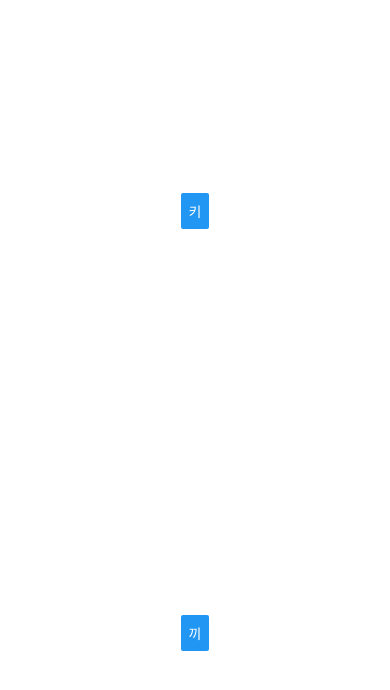
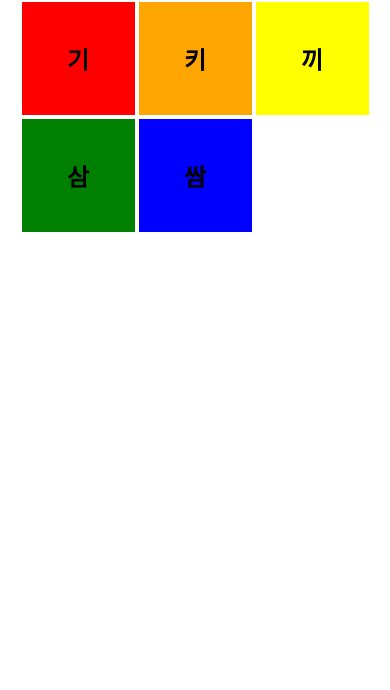
Before and after one commit to ryanbrainard/gwi, a React Native app: screen / in a window 390 px wide. Shown: the top 690 px of the page. Built offline with nearby package versions, Linux system fonts and the light colour scheme.

Commit message:
Make char tiles on a square grid

```diff
--- a/App.js
+++ b/App.js
@@ -1,23 +1,41 @@
 import React from 'react';
-import { StyleSheet, View } from 'react-native';
+import {StyleSheet, View, FlatList, SafeAreaView} from 'react-native';
 import CharacterTile from "./CharacterTile";
 
 export default class App extends React.Component {
+
     render() {
         return (
+            <SafeAreaView style={styles.safeArea}>
                 <View style={styles.container}>
-                <CharacterTile char='키'/>
-                <CharacterTile char='끼'/>
+                    <FlatList
+                        data={[
+                            {key: '기', color: 'red'},
+                            {key: '키', color: 'orange'},
+                            {key: '끼', color: 'yellow'},
+                            {key: '삼', color: 'green'},
+                            {key: '쌈', color: 'blue'},
+                        ]}
+                        renderItem={({item}) =>
+                            <CharacterTile
+                                char={item.key}
+                                color={item.color}
+                            />}
+                        numColumns={3}
+                    />
                 </View>
+            </SafeAreaView>
         );
     }
 }
 
 const styles = StyleSheet.create({
+    safeArea: {
+        flex: 1,
+    },
     container: {
         flex: 1,
-    backgroundColor: '#fff',
+        backgroundColor: 'white',
         alignItems: 'center',
-    justifyContent: 'center',
     },
 });
--- a/CharacterTile.js
+++ b/CharacterTile.js
@@ -1,28 +1,33 @@
 import React from 'react';
 import Expo from 'expo';
 import PropTypes from 'prop-types';
-import { StyleSheet, Button, View } from 'react-native';
+import {Dimensions, StyleSheet, Text, TouchableOpacity, View} from 'react-native';
 import assets from './assets'
 
 export default class CharacterTile extends React.Component {
     static propTypes = {
-      char: PropTypes.string,
+        char: PropTypes.string,
+        color: PropTypes.string,
     };
 
     render() {
-        const { char } = this.props;
+        const {char, color} = this.props;
 
         return (
-            <View style={styles.container}>
-                <Button
-                    title={char}
-                    onPress={()=> {
+            <View
+                style={[styles.container, {backgroundColor: color}]}>
+                <TouchableOpacity
+                    color={color}
+                    onPress={() => {
                         Expo.Audio.Sound.create(
                             assets.sounds[char],
-                            { shouldPlay: true }
+                            {shouldPlay: true}
                         );
-                    }}
-                />
+                    }}>
+                    <Text style={styles.text}>
+                        {char}
+                    </Text>
+                </TouchableOpacity>
             </View>
         );
     }
@@ -30,9 +35,15 @@ export default class CharacterTile extends React.Component {
 
 const styles = StyleSheet.create({
     container: {
-        flex: 1,
-        backgroundColor: '#fff',
+        width: Dimensions.get('window').width * 0.3,
+        height: Dimensions.get('window').width * 0.3,
+        borderWidth: 2,
+        borderColor: "white",
         alignItems: 'center',
         justifyContent: 'center',
     },
+    text: {
+        fontWeight: 'bold',
+        fontSize: 24,
+    }
 });
```
Lines whose indentation alone changed are shown as unchanged.
